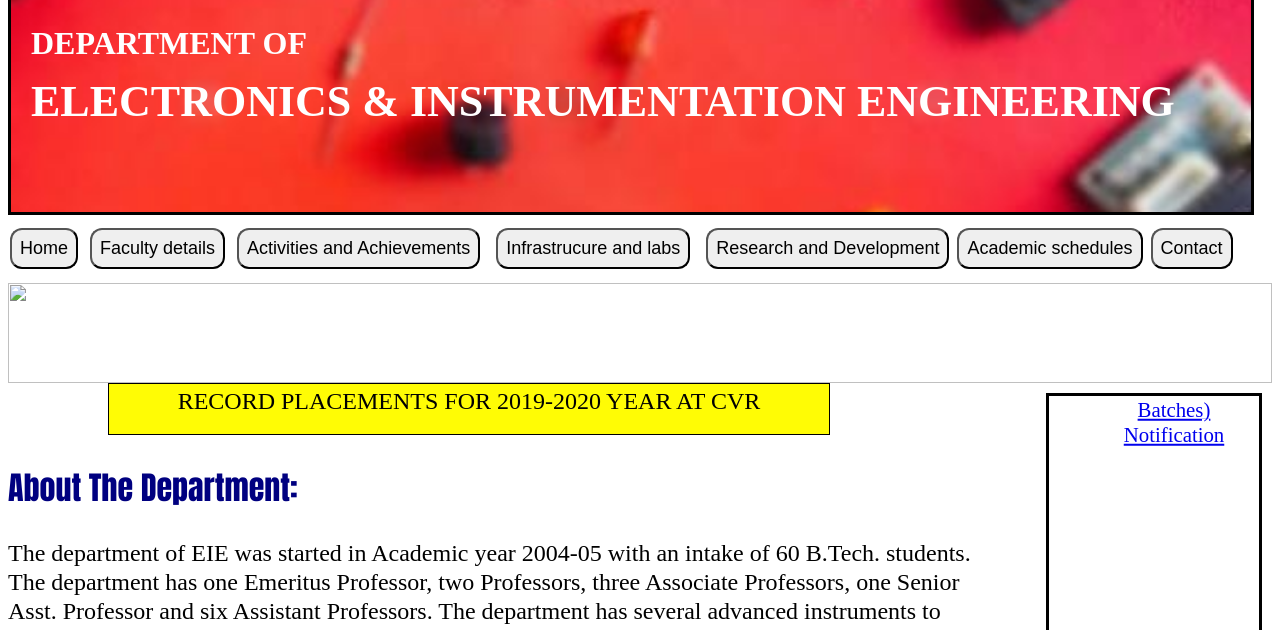
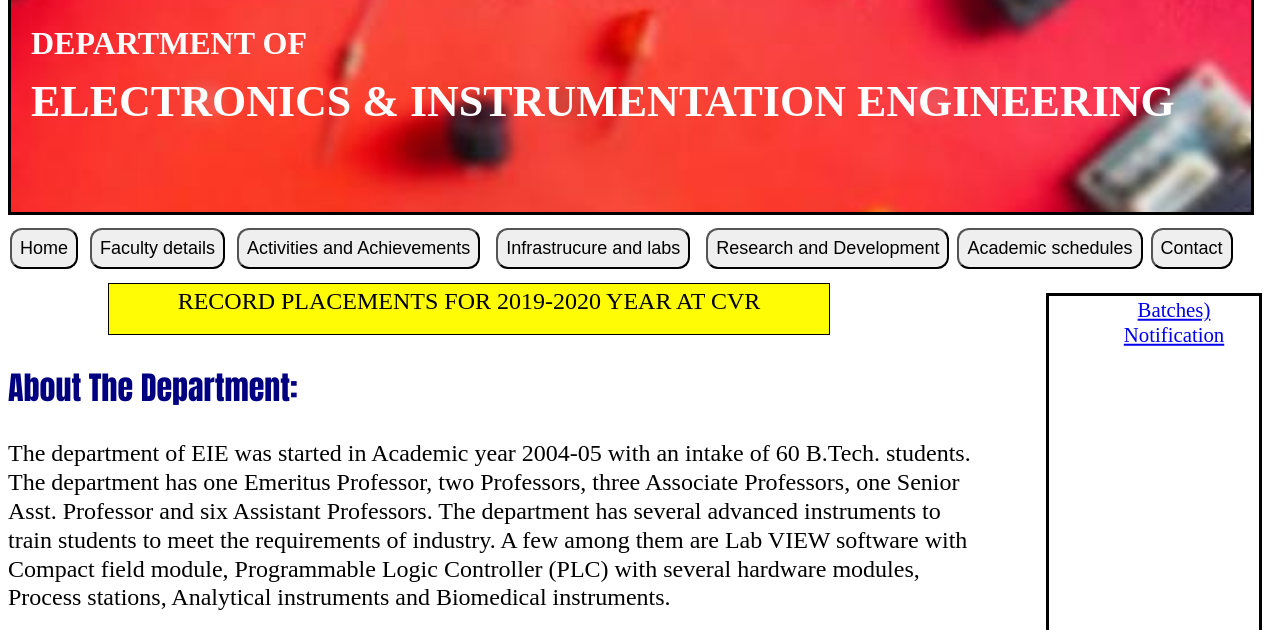
Before and after one commit to SahithiThummala/Department-for-webathon-, a plain HTML site: page index.html in a window 1280 px wide. Shown: the part 170-800 px from the top of the page. Drawn offline with nearby package versions, Linux system fonts and the light colour scheme.

Commit message:
Update index.html

```diff
--- a/index.html
+++ b/index.html
@@ -33,7 +33,6 @@ $(document).ready(function(repeat)
 });
 </script>
 <body>
-  <img class="elec" src=>
   <marquee behavior="slide" direction="down" height="850" loop="10000" id="news"><ul style="font-size:200%;text-align:center;">NEWS<br><li style="font-size:65%;"><a href="http://cvr.ac.in/home4/files/bus%20routes%20from%202.01.2021.pdf">Bus routes from Jan 2nd,2021</a></li><br>
       <li style="font-size:65%;"><a href="https://drive.google.com/file/d/1-jUStxUc_0q2OLpeUafbTE6RQJEZCIAN/view">B.Tech I & II Year I Semester Supplementary Examinations (R18: 2018&2019 Admitted Batches) Timetable</a></li><br>
       <li style="font-size:65%;"><a href="https://drive.google.com/file/d/1VBhLJpmCyhADJTrP2-cPimKLzF8d6Jfl/view">B.Tech IV Year I Semester I Mid Examinations Timetable</a></li><br>
```
